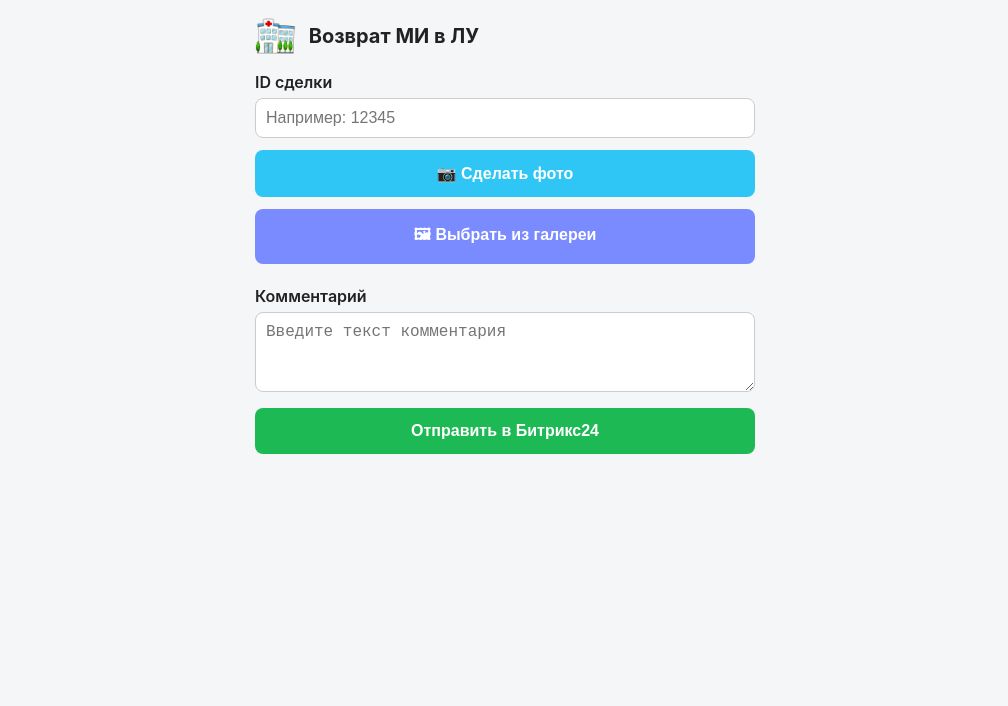
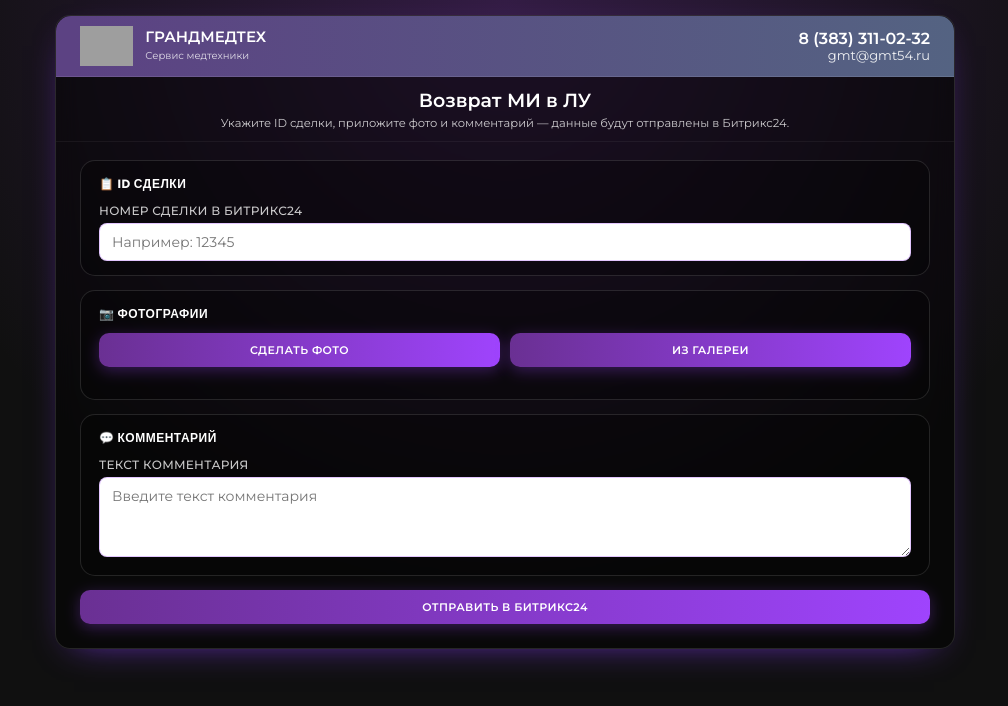
Before and after one commit to mironov62-svg/refund, a plain HTML site: page index.html in a window 1280 px wide. Shown: the whole page, without its empty margins (135-1143 px from the left). Drawn offline with Linux system fonts and the light colour scheme; grey boxes are pictures that could not be loaded.

Commit message:
Update index.html

```diff
--- a/index.html
+++ b/index.html
@@ -3,60 +3,235 @@
 <head>
 <meta charset="UTF-8">
 <meta name="viewport" content="width=device-width, initial-scale=1.0">
-<title>Возврат МИ в ЛУ</title>
+<title>Возврат МИ в ЛУ · ГрандМедТех</title>
+
+<link rel="icon" href="https://mironov62-svg.github.io/SID_DSH/assets/favicon.png" type="image/png">
+
+<link rel="preconnect" href="https://fonts.googleapis.com">
+<link rel="preconnect" href="https://fonts.gstatic.com" crossorigin>
+<link href="https://fonts.googleapis.com/css?family=Montserrat:300,400,500,600,700%7CPoppins:400,500,600,700&display=swap" rel="stylesheet">
+
 <style>
+  * { margin: 0; padding: 0; box-sizing: border-box; }
+
+  :root {
+    --phone: #ffad00;
+    --violet: #9e43fa;
+    --violet-2: #a044ff;
+    --success: #459647;
+    --bg: #101010;
+    --bg-panel: rgba(0, 0, 0, 0.45);
+    --bg-panel-2: #17151c;
+    --text: #ffffff;
+    --text-soft: rgba(255, 255, 255, 0.78);
+    --text-muted: rgba(255, 255, 255, 0.55);
+    --border: rgba(255, 255, 255, 0.12);
+    --radius-xl: 15px;
+    --radius-md: 8px;
+    --radius-lg: 10px;
+
+    --grad-header: linear-gradient(272deg, rgb(84, 99, 130) 0%, rgb(92, 66, 131) 98%);
+    --grad-btn: linear-gradient(to right, #6a3093 0%, #a044ff 51%, #6a3093 100%);
+    --grad-stepper: linear-gradient(135deg, #6a3093 0%, #a044ff 100%);
+
+    --box-glow: rgb(119 54 222) -1px 11px 35px -20px, rgb(152 62 212) 1px 1px 20px -30px;
+    --transition: all 0.3s ease;
+  }
+
   body {
-    font-family: -apple-system, BlinkMacSystemFont, "Segoe UI", Roboto, sans-serif;
-    padding: 16px;
-    background: #f5f6f8;
-    color: #222;
-    max-width: 500px;
+    font-family: 'Montserrat', Arial, sans-serif;
+    font-size: 14px;
+    background-color: var(--bg);
+    background-image: radial-gradient(circle at 50% 0%, rgba(106, 48, 147, 0.4) 0%, transparent 60%);
+    background-attachment: fixed;
+    min-height: 100vh;
+    display: flex;
+    flex-direction: column;
+    color: var(--text);
+  }
+
+  .page {
+    max-width: 1400px;
+    margin: 0 auto;
+    padding: 15px 20px;
+    width: 100%;
+    display: flex;
+    justify-content: center;
+  }
+
+  .container {
+    width: 100%;
+    max-width: 900px;
+    background: var(--bg-panel);
+    border: 1px solid var(--border);
+    border-radius: var(--radius-xl);
+    backdrop-filter: blur(10px);
+    box-shadow: var(--box-glow);
+    overflow: visible;
+  }
+
+  /* ШАПКА */
+  .site-header {
+    display: flex;
+    align-items: center;
+    justify-content: space-between;
+    gap: 15px;
+    padding: 10px 24px;
+    background: var(--grad-header);
+    border-bottom: 1px solid rgba(255,255,255,0.1);
+    border-radius: var(--radius-xl) var(--radius-xl) 0 0;
+  }
+
+  .site-logo {
+    display: flex;
+    align-items: center;
+    gap: 12px;
+    text-decoration: none;
+    color: #fff;
+  }
+
+  .site-logo img {
+    height: 40px;
+    width: auto;
+    display: block;
+  }
+
+  .site-logo-text b {
+    font-size: 15px;
+    font-weight: 600;
+    text-transform: uppercase;
+    display: block;
+    line-height: 1.1;
+  }
+
+  .site-logo-text span {
+    font-size: 10px;
+    opacity: 0.8;
+  }
+
+  .site-contacts { text-align: right; }
+  .site-contacts a {
+    display: block;
+    text-decoration: none;
+    color: #fff;
+    line-height: 1.2;
+  }
+  .site-phone { color: var(--phone); font-weight: 600; font-size: 16px; }
+  .site-mail { font-size: 13px; opacity: 0.9; }
+
+  /* ЗАГОЛОВОК */
+  .header-block {
+    padding: 12px 20px 10px;
+    text-align: center;
+    border-bottom: 1px solid rgba(255,255,255,0.05);
+  }
+
+  .header-block h2 {
+    font-size: 19px;
+    margin-bottom: 4px;
+    color: #fff;
+    font-weight: 600;
+  }
+
+  .header-block p {
+    font-size: 11.5px;
+    color: var(--text-soft);
+    line-height: 1.3;
+    max-width: 600px;
     margin: 0 auto;
   }
 
-  /* Шапка: логотип слева, затем заголовок */
-  .header {
+  .content { padding: 18px 24px 24px; }
+
+  /* ФОРМА */
+  .form-section {
+    margin-bottom: 14px;
+    padding: 14px 18px;
+    background: rgba(0,0,0,0.3);
+    border: 1px solid var(--border);
+    border-radius: var(--radius-xl);
+  }
+
+  .form-section h3 {
+    font-family: 'Poppins', sans-serif;
+    font-size: 12px;
+    text-transform: uppercase;
+    margin-bottom: 10px;
+    color: #fff;
     display: flex;
     align-items: center;
-    justify-content: flex-start;
-    gap: 12px;
-    margin-bottom: 16px;
-  }
-  .header .logo {
-    height: 40px;
-    width: auto;
-    flex-shrink: 0;
-    display: block;
-  }
-  .header h1 {
-    font-size: 20px;
-    margin: 0;
+    gap: 8px;
+    letter-spacing: 0.5px;
   }
 
-  label { display: block; font-weight: 600; margin: 12px 0 6px; }
+  label {
+    display: block;
+    font-weight: 500;
+    margin: 8px 0 5px;
+    font-size: 12px;
+    color: var(--text-soft);
+    text-transform: uppercase;
+    letter-spacing: 0.3px;
+  }
+
   input[type="text"], textarea {
     width: 100%;
+    padding: 9px 12px;
+    background: #fff;
+    border: 1px solid rgba(158, 67, 250, 0.3);
+    border-radius: var(--radius-md);
+    font-size: 14px;
+    color: #333;
+    font-family: 'Montserrat', Arial, sans-serif;
+    transition: var(--transition);
+  }
+
+  input[type="text"]:focus, textarea:focus {
+    outline: none;
+    border-color: var(--violet);
+    box-shadow: 0 0 0 2px rgba(158, 67, 250, 0.2);
+  }
+
+  textarea {
+    resize: vertical;
+    min-height: 80px;
+  }
+
+  /* КНОПКИ */
+  .button-group {
+    display: flex;
+    gap: 10px;
+    margin-top: 10px;
+  }
+
+  button {
+    flex: 1;
     padding: 10px;
-    font-size: 16px;
-    border: 1px solid #ccc;
-    border-radius: 8px;
-    box-sizing: border-box;
+    border: none;
+    border-radius: var(--radius-lg);
+    font-weight: 600;
+    cursor: pointer;
+    text-transform: uppercase;
+    font-size: 11px;
+    letter-spacing: 0.4px;
+    transition: var(--transition);
+    font-family: 'Montserrat', Arial, sans-serif;
+    background: var(--grad-btn);
+    background-size: 200%;
+    color: white;
+    box-shadow: 0 4px 15px rgba(160, 68, 255, 0.3);
   }
-  textarea { resize: vertical; min-height: 80px; }
-  button {
-    width: 100%;
-    padding: 14px;
-    font-size: 16px;
-    border: none;
-    border-radius: 8px;
-    margin-top: 12px;
-    font-weight: 600;
+
+  button:hover:not(:disabled) { background-position: right; }
+
+  button:disabled { opacity: 0.6; cursor: not-allowed; }
+
+  #info {
+    margin-top: 8px;
+    font-size: 12px;
+    color: var(--text-muted);
+    text-align: center;
   }
-  #btnPhoto { background: #2fc6f6; color: #fff; }
-  #btnGallery { background: #7a8bff; color: #fff; }
-  #btnSend { background: #1db954; color: #fff; }
-  button:disabled { opacity: 0.6; }
-  #info { margin-top: 8px; font-size: 13px; color: #666; }
 
   /* Сетка превью */
   #previews {
@@ -68,9 +243,10 @@
   .thumb {
     position: relative;
     padding-top: 100%;
-    border-radius: 8px;
+    border-radius: var(--radius-md);
     overflow: hidden;
-    background: #e5e7eb;
+    background: #222;
+    border: 1px solid var(--border);
   }
   .thumb img {
     position: absolute;
@@ -84,66 +260,130 @@
     position: absolute;
     top: 4px;
     right: 4px;
-    width: 26px;
-    height: 26px;
+    width: 24px;
+    height: 24px;
     padding: 0;
     margin: 0;
     border: none;
     border-radius: 50%;
-    background: rgba(0,0,0,0.6);
+    background: rgba(0,0,0,0.7);
     color: #fff;
-    font-size: 16px;
-    line-height: 26px;
+    font-size: 14px;
+    line-height: 24px;
     text-align: center;
     cursor: pointer;
     font-weight: 700;
+    flex: none;
+    text-transform: none;
+    letter-spacing: 0;
+    box-shadow: none;
+  }
+  .thumb .del:hover { background: rgba(0,0,0,0.9); }
+
+  #status {
+    margin-top: 16px;
+    padding: 12px 16px;
+    border-radius: var(--radius-md);
+    font-size: 13px;
+    display: none;
+    white-space: pre-wrap;
+    border: 1px solid transparent;
+  }
+  .ok {
+    background: rgba(69, 150, 71, 0.15);
+    color: #a8e6b0;
+    border-color: rgba(69, 150, 71, 0.5);
+  }
+  .err {
+    background: rgba(220, 53, 69, 0.12);
+    color: #ff9ea8;
+    border-color: rgba(220, 53, 69, 0.5);
   }
 
-  #status {
-    margin-top: 16px; padding: 12px; border-radius: 8px;
-    font-size: 14px; display: none; white-space: pre-wrap;
+  /* АДАПТИВ */
+  @media (max-width: 600px) {
+    .site-header { flex-direction: column; text-align: center; padding: 10px; }
+    .site-contacts { text-align: center; margin-top: 8px; }
+    .content { padding: 14px 16px 20px; }
+    .form-section { padding: 12px 14px; }
   }
-  .ok { background: #d4f5dd; color: #10622a; }
-  .err { background: #fad4d4; color: #7a1414; }
 </style>
 </head>
 <body>
 
-<div class="header">
-  <img class="logo"
-       src="https://github.com/mironov62-svg/refund/blob/main/lpu.png?raw=true"
-       alt="Логотип">
-  <h1>Возврат МИ в ЛУ</h1>
+<div class="page">
+  <div class="container">
+
+    <!-- ШАПКА -->
+    <header class="site-header">
+      <a class="site-logo" href="https://grandmedtech.ru/" target="_blank">
+        <img src="https://mironov62-svg.github.io/SID_DSH/assets/logo.png" alt="ГрандМедТех">
+        <div class="site-logo-text">
+          <b>ГрандМедТех</b>
+          <span>Сервис медтехники</span>
+        </div>
+      </a>
+      <div class="site-contacts">
+        <a class="site-phone" href="tel:+73833110232">8 (383) 311-02-32</a>
+        <a class="site-mail" href="mailto:gmt@gmt54.ru">gmt@gmt54.ru</a>
+      </div>
+    </header>
+
+    <!-- ЗАГОЛОВОК -->
+    <div class="header-block">
+      <h2>Возврат МИ в ЛУ</h2>
+      <p>Укажите ID сделки, приложите фото и комментарий — данные будут отправлены в Битрикс24.</p>
     </div>
 
-<label for="dealId">ID сделки</label>
-<input type="text" id="dealId" inputmode="numeric" placeholder="Например: 12345">
+    <div class="content">
 
-<button id="btnPhoto" type="button">📷 Сделать фото</button>
-<button id="btnGallery" type="button">🖼 Выбрать из галереи</button>
+      <!-- ID СДЕЛКИ -->
+      <div class="form-section">
+        <h3>📋 ID сделки</h3>
+        <label for="dealId">Номер сделки в Битрикс24</label>
+        <input type="text" id="dealId" inputmode="numeric" placeholder="Например: 12345" autocomplete="off">
+      </div>
+
+      <!-- ФОТО -->
+      <div class="form-section">
+        <h3>📷 Фотографии</h3>
+        <div class="button-group">
+          <button id="btnPhoto" type="button">Сделать фото</button>
+          <button id="btnGallery" type="button">Из галереи</button>
+        </div>
         <div id="previews"></div>
         <div id="info"></div>
+      </div>
 
-<label for="comment">Комментарий</label>
+      <!-- КОММЕНТАРИЙ -->
+      <div class="form-section">
+        <h3>💬 Комментарий</h3>
+        <label for="comment">Текст комментария</label>
         <textarea id="comment" placeholder="Введите текст комментария"></textarea>
+      </div>
 
+      <!-- ОТПРАВКА -->
+      <div class="button-group">
         <button id="btnSend" type="button">Отправить в Битрикс24</button>
+      </div>
 
       <div id="status"></div>
+
+    </div>
+  </div>
+</div>
 
 <script>
 // ==== НАСТРОЙКИ ====
 const WEBHOOK = "https://b24-964ige.bitrix24.ru/rest/1/v2wlsum3d4zu1ceb/";
 const PORTAL = "https://b24-964ige.bitrix24.ru";
-const MANAGER_ID = "240"; // ID сотрудника для уведомления
-const MAX_SIZE = 300 * 1024; // 300 КБ на файл
-const FIXED_PHRASE = "Возврат МИ в ЛУ"; // первая строка комментария
+const MANAGER_ID = "240";
+const MAX_SIZE = 300 * 1024;
+const FIXED_PHRASE = "Возврат МИ в ЛУ";
 
-// Пользовательское поле сделки, которое нужно ставить в "Да"
 const UF_FIELD = "UF_CRM_1791016249";
-const UF_VALUE_YES = 1; // 1 = "Да" для поля типа "Список"
+const UF_VALUE_YES = 1;
 
-// Максимум фото за раз (чтобы не превысить лимиты Битрикс24)
 const MAX_PHOTOS = 5;
 
 // ==== ЭЛЕМЕНТЫ ====
@@ -156,14 +396,10 @@ const previewsEl = $("previews");
 const info = $("info");
 const status = $("status");
 
-// Массив прикреплённых фото: { base64, name, size }
 let photos = [];
-
-// Флаг, что идёт обработка файла — блокирует кнопки фото
 let isProcessing = false;
 
 // ==== ВЫБОР ФОТО ====
-// capture = "environment" — открыть камеру; capture = null — галерея
 function pickPhoto(useCamera) {
   if (isProcessing) return;
   if (photos.length >= MAX_PHOTOS) {
@@ -184,7 +420,6 @@ function pickPhoto(useCamera) {
       return;
     }
 
-    // Блокируем кнопки на время обработки
     isProcessing = true;
     btnPhoto.disabled = true;
     btnGallery.disabled = true;
@@ -213,7 +448,6 @@ function pickPhoto(useCamera) {
 btnPhoto.addEventListener("click", () => pickPhoto(true));
 btnGallery.addEventListener("click", () => pickPhoto(false));
 
-// Отрисовка превью-сетки
 function renderPreviews() {
   previewsEl.innerHTML = "";
   photos.forEach((p, idx) => {
@@ -241,7 +475,6 @@ function renderPreviews() {
   });
 }
 
-// Сжатие изображения через canvas
 function compressImage(file, maxSize = MAX_SIZE) {
   return new Promise((resolve, reject) => {
     const reader = new FileReader();
@@ -250,7 +483,6 @@ function compressImage(file, maxSize = MAX_SIZE) {
       img.onload = () => {
         let { width, height } = img;
 
-        // Ограничиваем стороны (max 1600px)
         const MAX_DIM = 1600;
         if (width > MAX_DIM || height > MAX_DIM) {
           if (width > height) {
@@ -268,7 +500,6 @@ function compressImage(file, maxSize = MAX_SIZE) {
         const ctx = canvas.getContext("2d");
         ctx.drawImage(img, 0, 0, width, height);
 
-        // Подбираем quality, чтобы уложиться в 300 КБ
         let quality = 0.85;
         let dataUrl = canvas.toDataURL("image/jpeg", quality);
 
@@ -304,24 +535,20 @@ btnSend.addEventListener("click", async () => {
   showStatus("Отправка...", true);
 
   try {
-    // Фиксированная первая строка + комментарий пользователя
     const fullComment = comment
       ? FIXED_PHRASE + "\n" + comment
       : FIXED_PHRASE;
 
-    // Формируем объект fields (Битрикс24 ожидает вложенный объект)
     const fields = {
       ENTITY_TYPE: "deal",
       ENTITY_ID: dealId,
       COMMENT: fullComment
     };
 
-    // FILES — массив пар [имя_файла, base64_строка]
     if (photos.length > 0) {
       fields.FILES = photos.map(p => [p.name, p.base64]);
     }
 
-    // 1) Добавляем комментарий в таймлайн сделки
     const resp = await fetch(WEBHOOK + "crm.timeline.comment.add", {
       method: "POST",
       headers: { "Content-Type": "application/json" },
@@ -335,7 +562,6 @@ btnSend.addEventListener("click", async () => {
       return;
     }
 
-    // 2) Обновляем пользовательское поле UF_CRM_1791016249 = Да (1)
     let ufNote = "";
     try {
       const ufResp = await fetch(WEBHOOK + "crm.deal.update", {
@@ -358,7 +584,6 @@ btnSend.addEventListener("click", async () => {
       ufNote = `\n⚠️ Поле МИ возврат не обновлено: ${e.message}`;
     }
 
-    // 3) Отправляем уведомление сотруднику
     const dealLink = `${PORTAL}/crm/deal/details/${dealId}/`;
     const notifyText = `МИ возвращено.\nСделка: ${dealLink}`;
 
@@ -385,7 +610,6 @@ btnSend.addEventListener("click", async () => {
 
     showStatus("✅ Комментарий добавлен в сделку " + dealId + ufNote + notifyNote, true);
 
-    // Сброс формы
     photos = [];
     renderPreviews();
     info.textContent = "";
```
Lines whose indentation alone changed are shown as unchanged.
